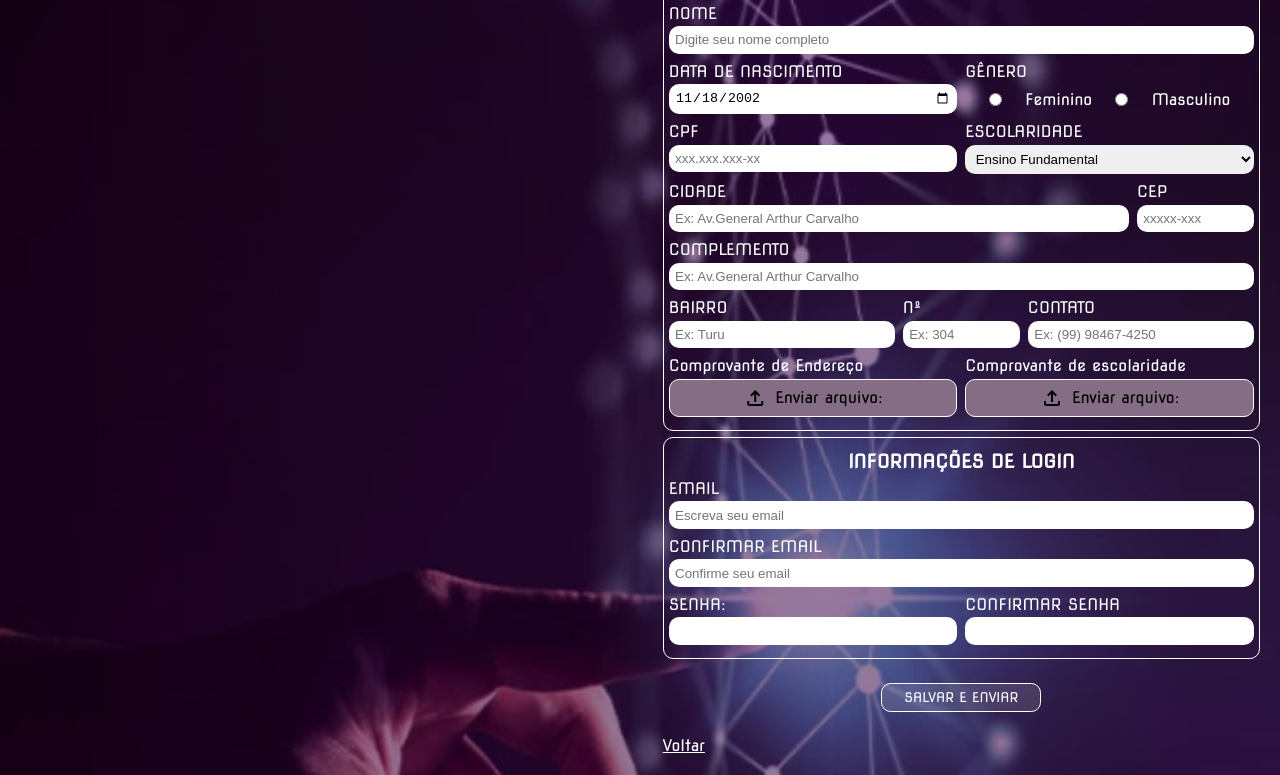
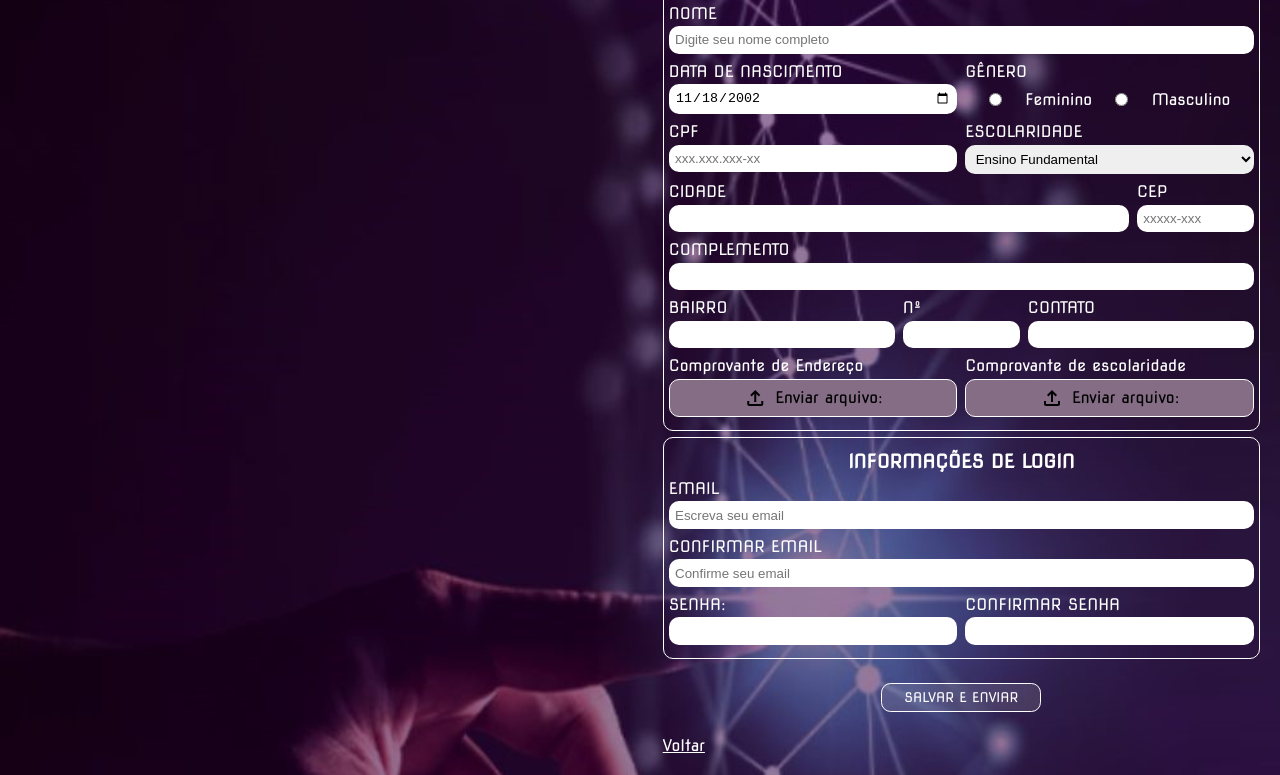
Before and after one commit to sznay/formulario, a plain HTML site: page index.html in a window 1280 px wide. Shown: the part 103-878 px from the top of the page. Drawn offline with nearby package versions, Linux system fonts and the light colour scheme.

Commit message:
Update index.html

```diff
--- a/index.html
+++ b/index.html
@@ -99,7 +99,6 @@
                 id="cidade"
                 type="text"
                 name="city"
-                placeholder="Ex: Av.General Arthur Carvalho"
                 required
               />
             </div>
@@ -122,7 +121,6 @@
               id="complemento"
               type="text"
               name="complement"
-              placeholder="Ex: Av.General Arthur Carvalho"
               required
             />
           </div>
@@ -134,7 +132,6 @@
                 id="bairro"
                 type="text"
                 name="neighborhood"
-                placeholder="Ex: Turu"
                 required
               />
             </div>
@@ -144,7 +141,6 @@
                 id="numero"
                 type="text"
                 name="Number"
-                placeholder="Ex: 304"
                 required
               />
             </div>
@@ -154,7 +150,6 @@
                 id="contato"
                 type="tel"
                 name="contato"
-                placeholder="Ex: (99) 98467-4250"
                 required
               />
             </div>
```
